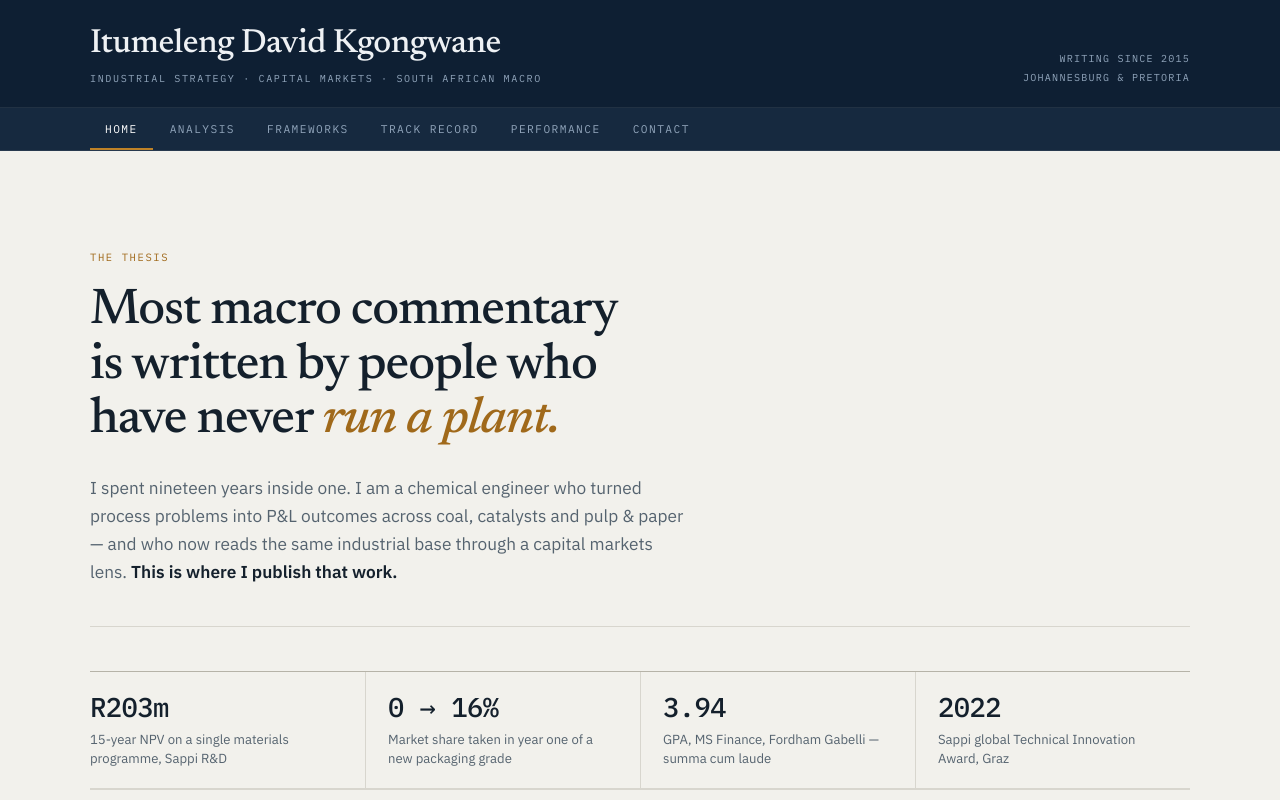
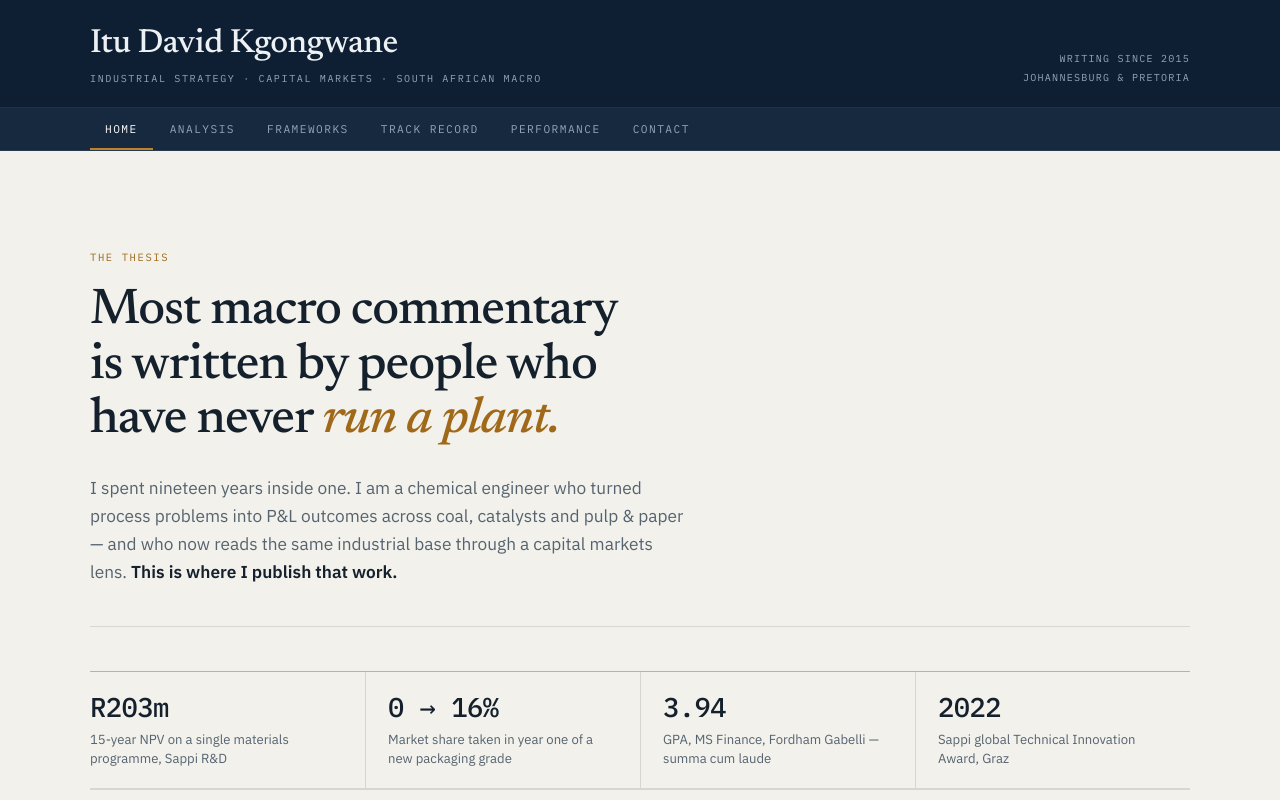
Before and after one commit to coworkfixerctrl/Itumeleng, a plain HTML site: page index.html in a window 1280 px wide. Shown: the top 800 px of the page. Drawn offline with Linux system fonts and the light colour scheme.

Commit message:
index.html

```diff
--- a/index.html
+++ b/index.html
@@ -440,7 +440,7 @@
 <header class="masthead">
   <div class="mast-inner">
     <div>
-      <div class="wordmark">Itumeleng&nbsp;David&nbsp;Kgongwane</div>
+      <div class="wordmark">Itu&nbsp;David&nbsp;Kgongwane</div>
       <div class="mast-kicker">Industrial strategy · Capital markets · South African macro</div>
     </div>
     <div class="mast-meta">
```
